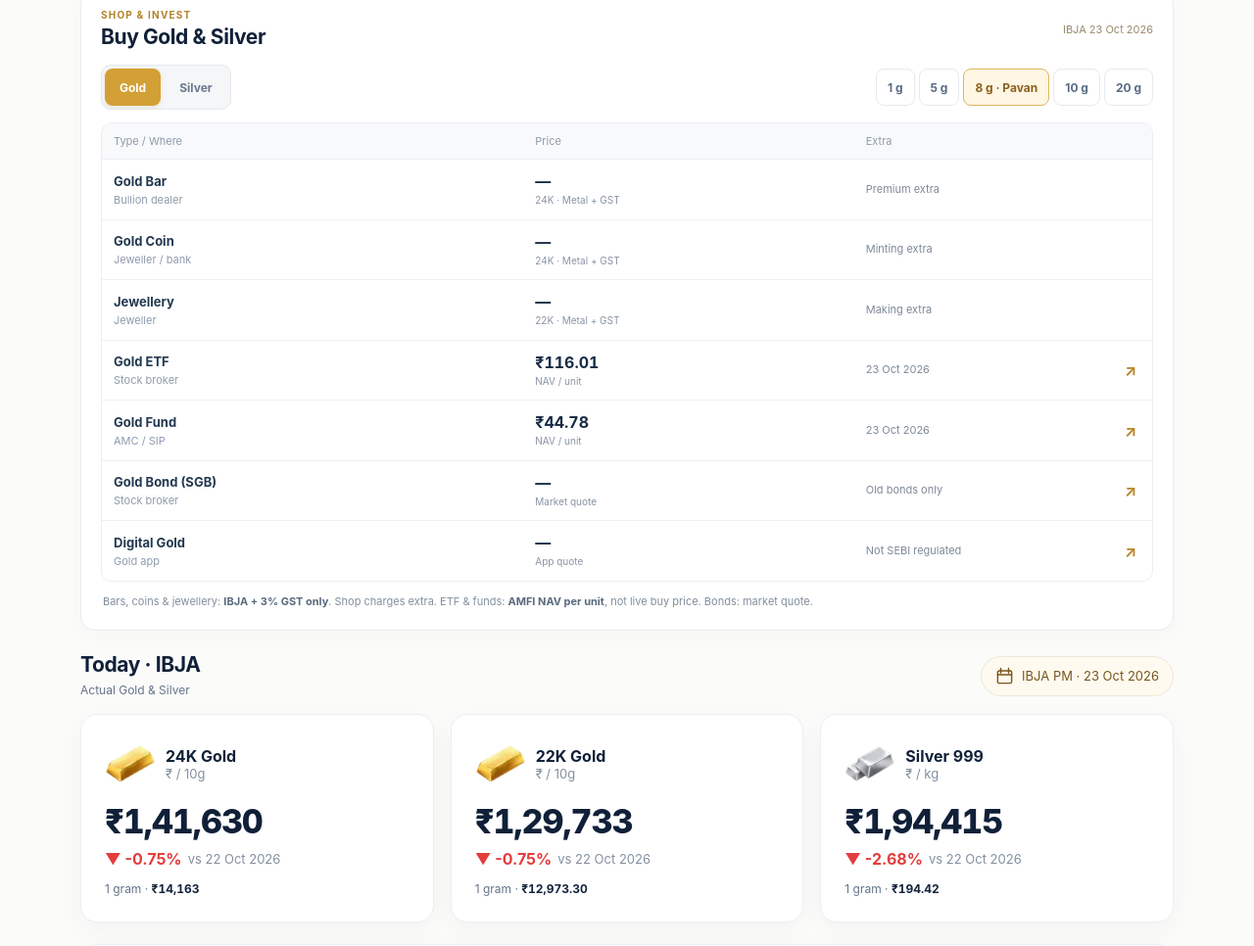
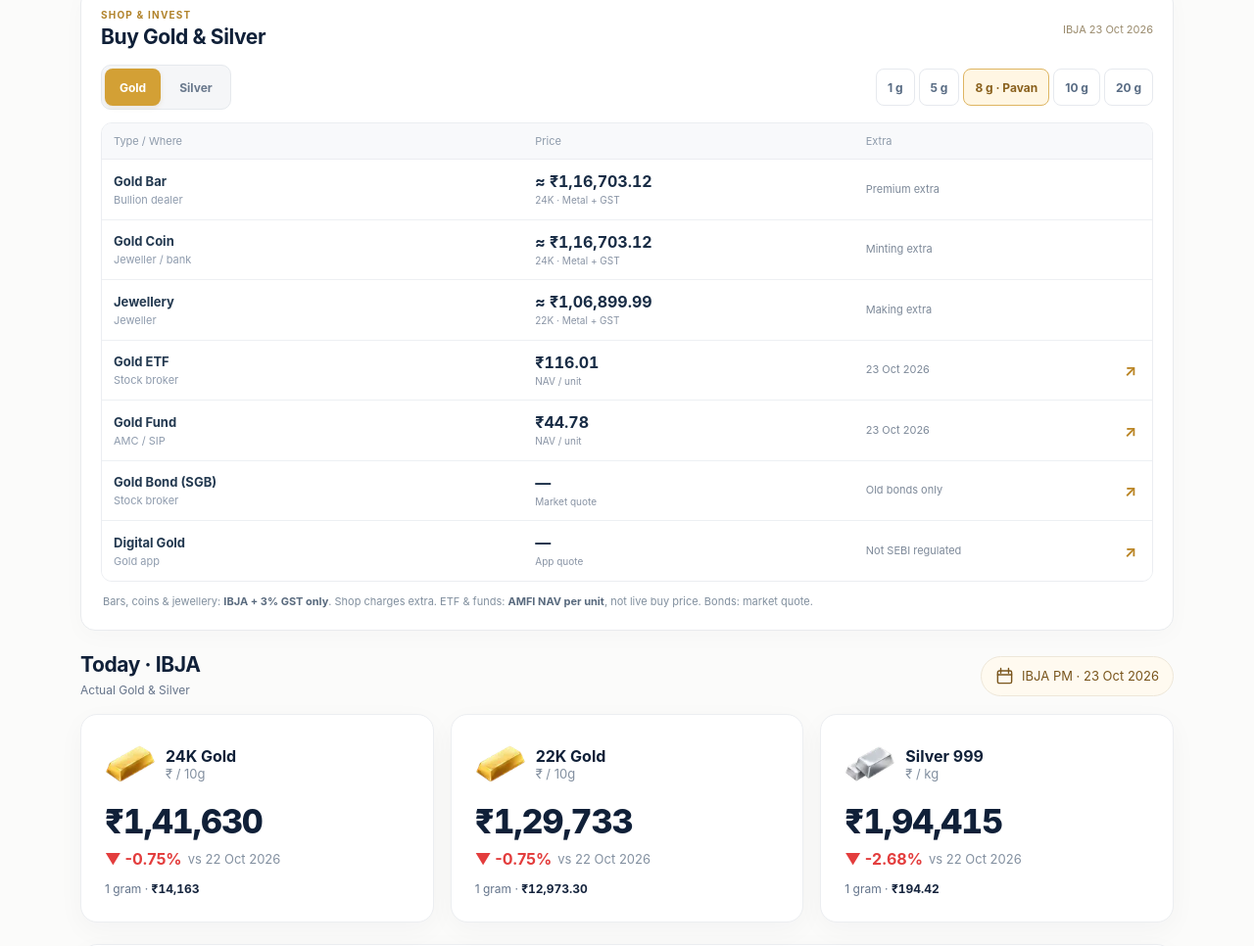
Before and after one commit to Vignesh-S-GitHub/Next-Rate, a plain HTML site: page index.html in a window 1280 px wide. Shown: the part 1039-2005 px from the top of the page at 98% size. Drawn offline with Linux system fonts and the light colour scheme.

Commit message:
Refresh AMFI NAV on build and include purchase price calculator

```diff
--- a/index.html
+++ b/index.html
@@ -1,4 +1,4 @@
-<!doctype html><html lang="en-IN"><head><meta charset="utf-8"><meta name="viewport" content="width=device-width,initial-scale=1,viewport-fit=cover"><meta name="theme-color" content="#ffffff"><meta name="description" content="NextRate — Indian gold and silver price dashboard and market insights"><title>NextRate</title><link rel="icon" type="image/png" href="./assets/nextrate-icon.png"><link rel="stylesheet" href="./styles.css?v=20261025-market3"><script src="./weights.js?v=20261025-theme2" defer></script><script src="./app.js?v=20261025-market3" defer></script></head><body>
+<!doctype html><html lang="en-IN"><head><meta charset="utf-8"><meta name="viewport" content="width=device-width,initial-scale=1,viewport-fit=cover"><meta name="theme-color" content="#ffffff"><meta name="description" content="NextRate — Indian gold and silver price dashboard and market insights"><title>NextRate</title><link rel="icon" type="image/png" href="./assets/nextrate-icon.png"><link rel="stylesheet" href="./styles.css?v=20261025-shop1"><script src="./weights.js?v=20261025-theme2" defer></script><script src="./buy-options.js?v=20261025-shop1" defer></script><script src="./app.js?v=20261025-shop1" defer></script></head><body>
 <svg class="sprite" xmlns="http://www.w3.org/2000/svg" aria-hidden="true">
 <symbol id="i-home" viewBox="0 0 24 24"><path d="m3 10 9-7 9 7v10H14v-7h-4v7H3Z"/></symbol>
 <symbol id="i-markets" viewBox="0 0 24 24"><path d="M3 21V12h4v9m3 0V8h4v13m3 0V3h4v18"/></symbol>
```
Also changed, not shown: .github/workflows/pages.yml, .github/workflows/refresh-rates.yml.
